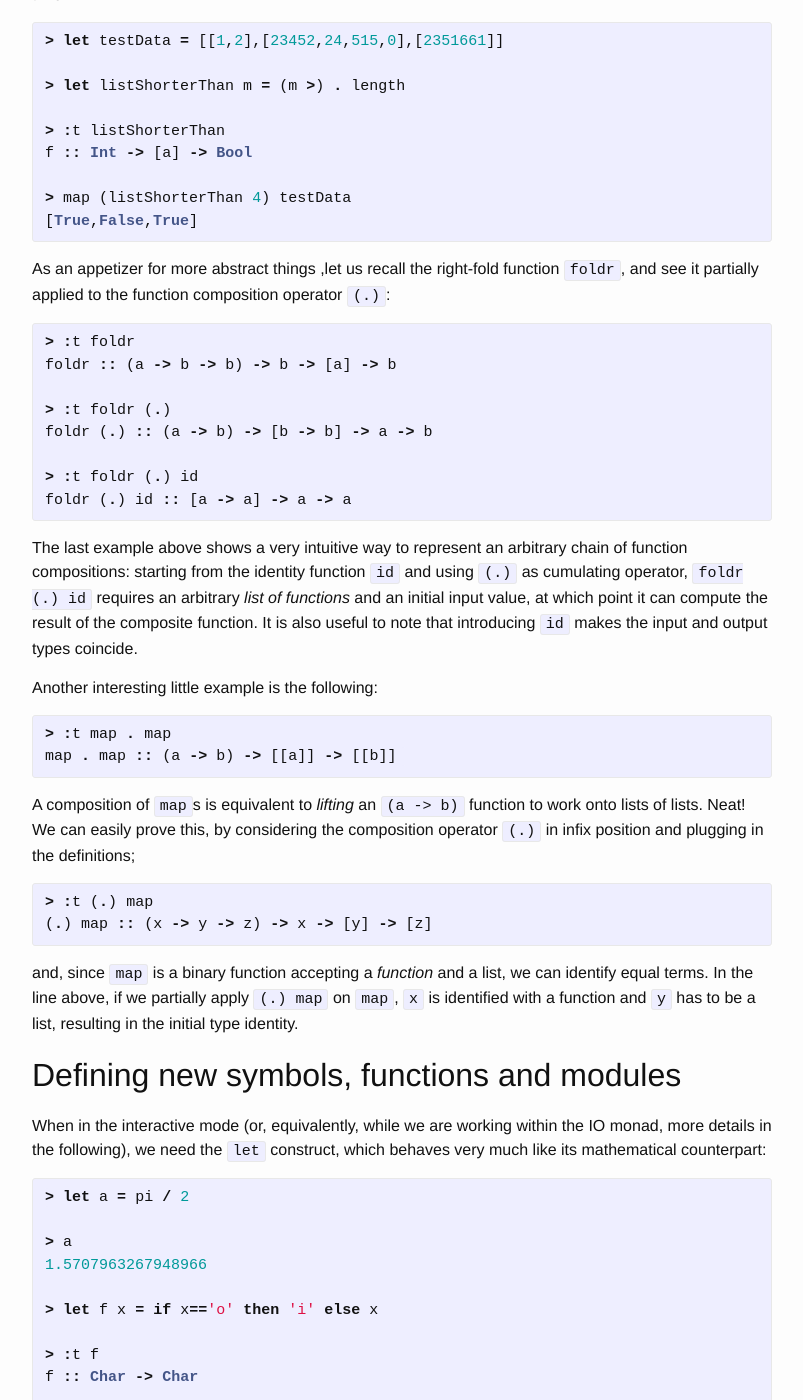
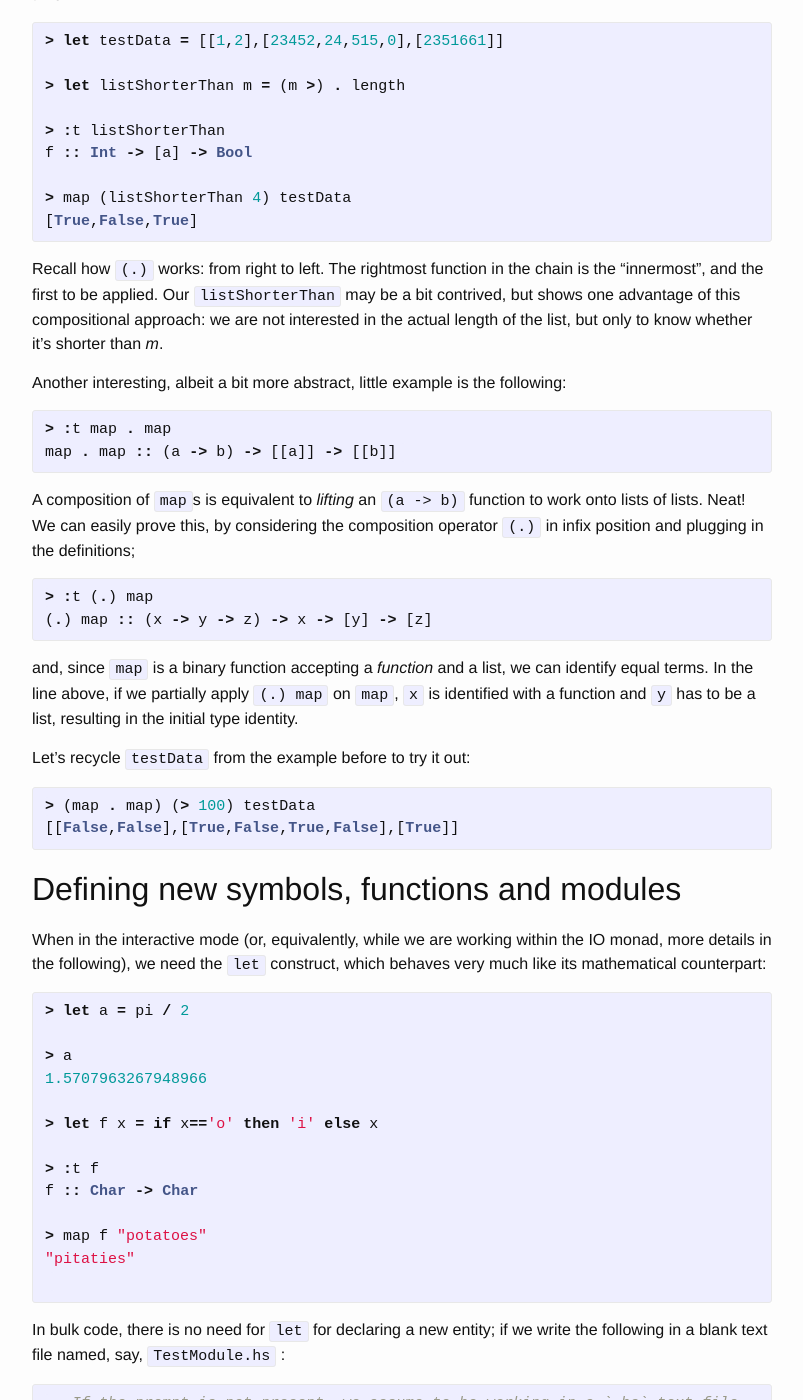
Before and after one commit to ocramz/ocramz.github.io, a Jekyll site: the page built from _posts/2015-08-21-haskell-tut-v1.markdown, in a window 1280 px wide and 1400 px high, scrolled down 9384 px. Shown: the whole window, without its empty margins (238-1041 px from the left). Built offline with Jekyll 4.4.1, drawn with Linux system fonts in a browser that asks for light colours; Markdown is read by kramdown in place of the engine named in the settings; formulas are drawn with MathJax 3.

Commit message:
blog update

```diff
--- a/_posts/2015-08-21-haskell-tut-v1.markdown
+++ b/_posts/2015-08-21-haskell-tut-v1.markdown
@@ -424,24 +424,10 @@ f :: Int -> [a] -> Bool
 [True,False,True]
 {% endhighlight %}
 
+Recall how `(.)` works: from right to left. The rightmost function in the chain is the "innermost", and the first to be applied. Our `listShorterThan` may be a bit contrived, but shows one advantage of this compositional approach: we are not interested in the actual length of the list, but only to know whether it's shorter than _m_.
 
 
-As an appetizer for more abstract things ,let us recall the right-fold function `foldr`, and see it partially applied to the function composition operator `(.)`:
-
-{% highlight haskell %}
-> :t foldr
-foldr :: (a -> b -> b) -> b -> [a] -> b
-
-> :t foldr (.)
-foldr (.) :: (a -> b) -> [b -> b] -> a -> b
-
-> :t foldr (.) id
-foldr (.) id :: [a -> a] -> a -> a
-{% endhighlight %}
-
-The last example above shows a very intuitive way to represent an arbitrary chain of function compositions: starting from the identity function `id` and using `(.)` as cumulating operator, `foldr (.) id` requires an arbitrary _list of functions_ and an initial input value, at which point it can compute the result of the composite function. It is also useful to note that introducing `id` makes the input and output types coincide.
-
-Another interesting little example is the following:
+Another interesting, albeit a bit more abstract, little example is the following:
 
 {% highlight haskell %}
 > :t map . map
@@ -457,6 +443,12 @@ A composition of `map`s is equivalent to _lifting_ an `(a -> b)` function to wor
 
 and, since `map` is a binary function accepting a _function_ and a list, we can identify equal terms. In the line above, if we partially apply `(.) map` on `map`, `x` is identified with a function and `y` has to be a list, resulting in the initial type identity.
 
+Let's recycle `testData` from the example before to try it out:
+
+{% highlight haskell %}
+> (map . map) (> 100) testData
+[[False,False],[True,False,True,False],[True]]
+{% endhighlight %}
 
 <a id="io"> </a>
 ## Defining new symbols, functions and modules
```
Also changed, not shown: 2 other files.
